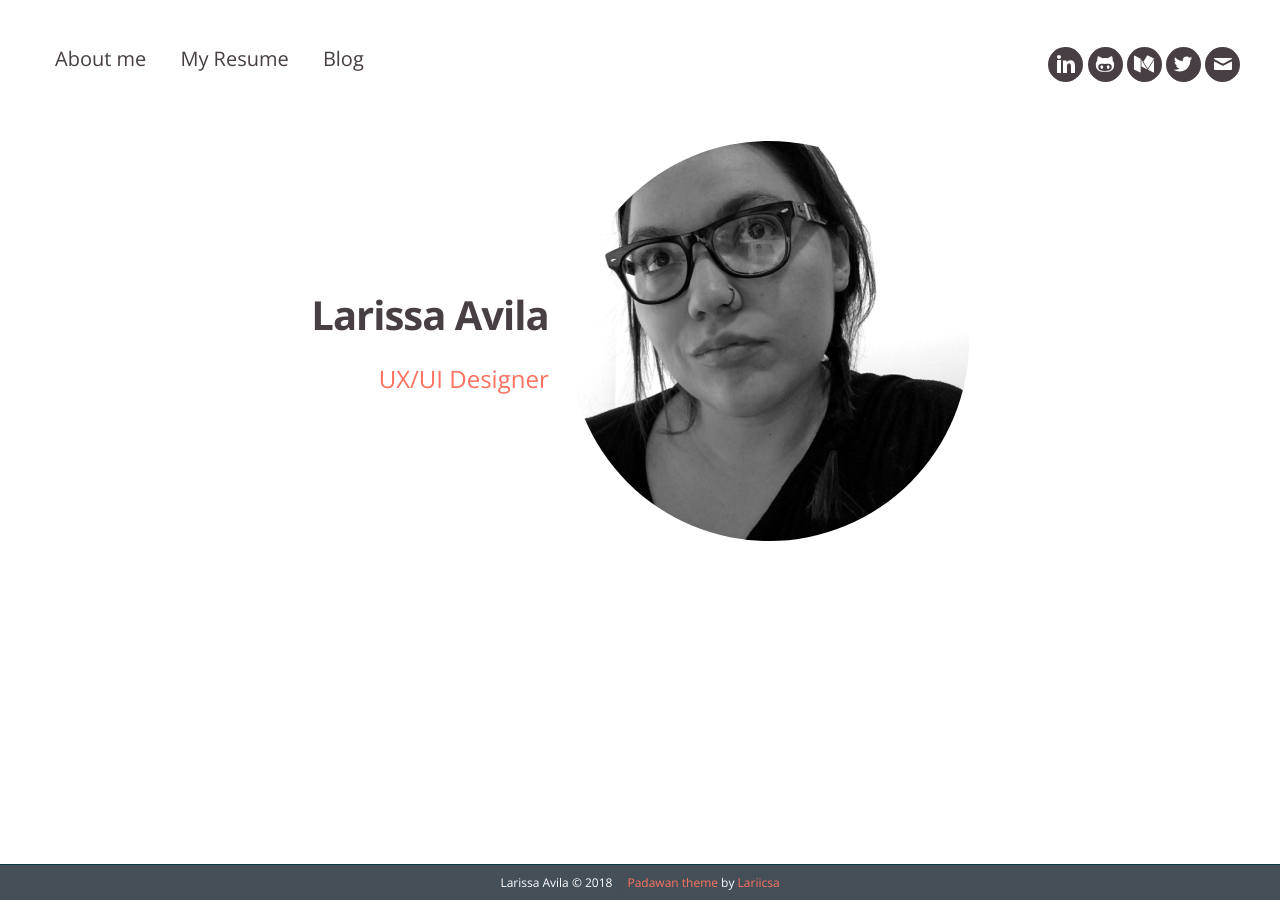
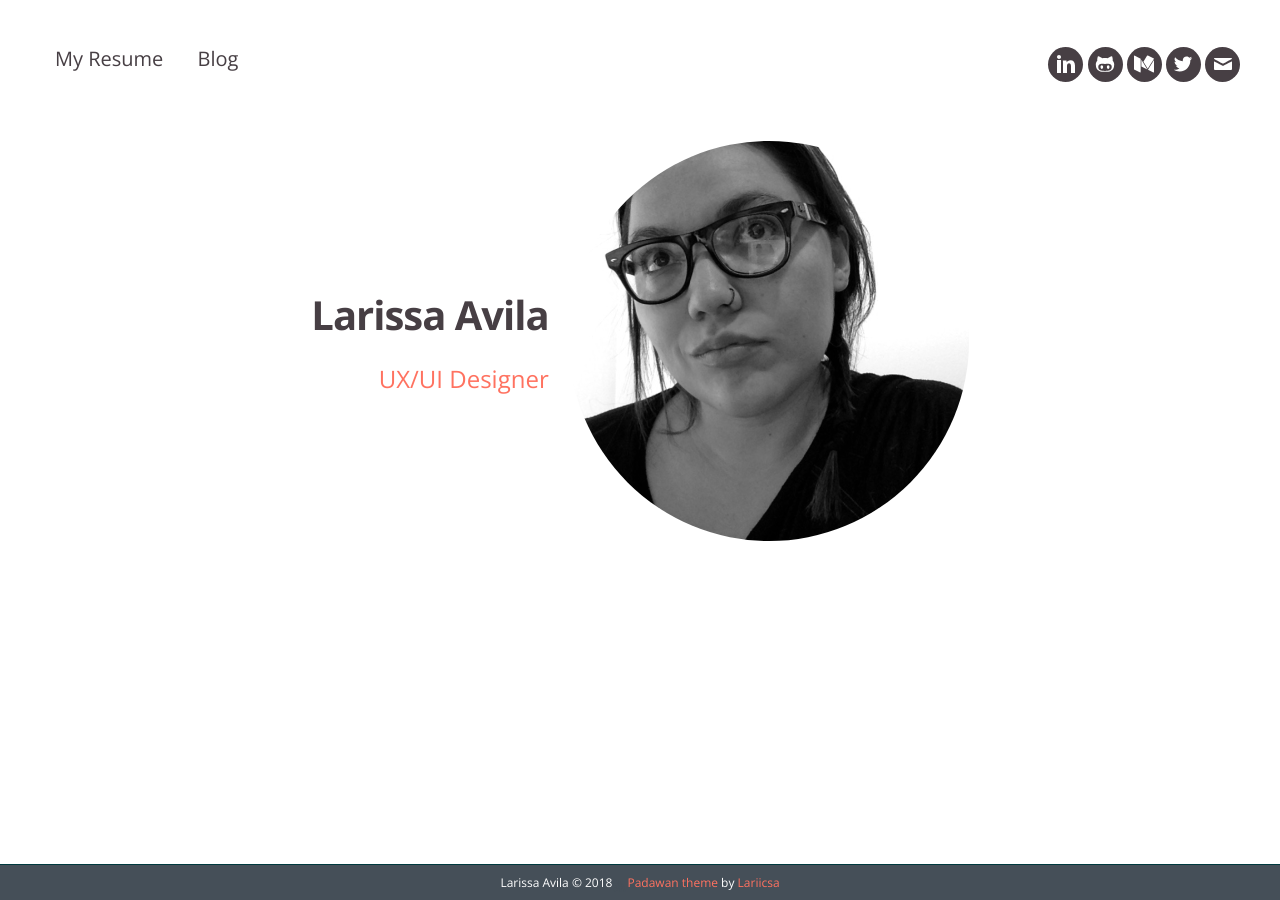
Before and after one commit to Lariicsa/lariicsa-v0, a Jekyll site: the page built from index.html, in a window 1280 px wide. Built offline with Jekyll 4.4.1, drawn with Linux system fonts in a browser that asks for light colours.

Commit message:
Hide ABOUT option

```diff
--- a/_includes/nav.html
+++ b/_includes/nav.html
@@ -6,7 +6,7 @@
             </li>
         {% endif %}
 
-        {% if site.about == true %}
+        {% if site.about == false %}
             {% if page.title != "About" %}
                 <li class="item">
                     <a class="link" href="{{ site.url }}/about">About me</a>
```
